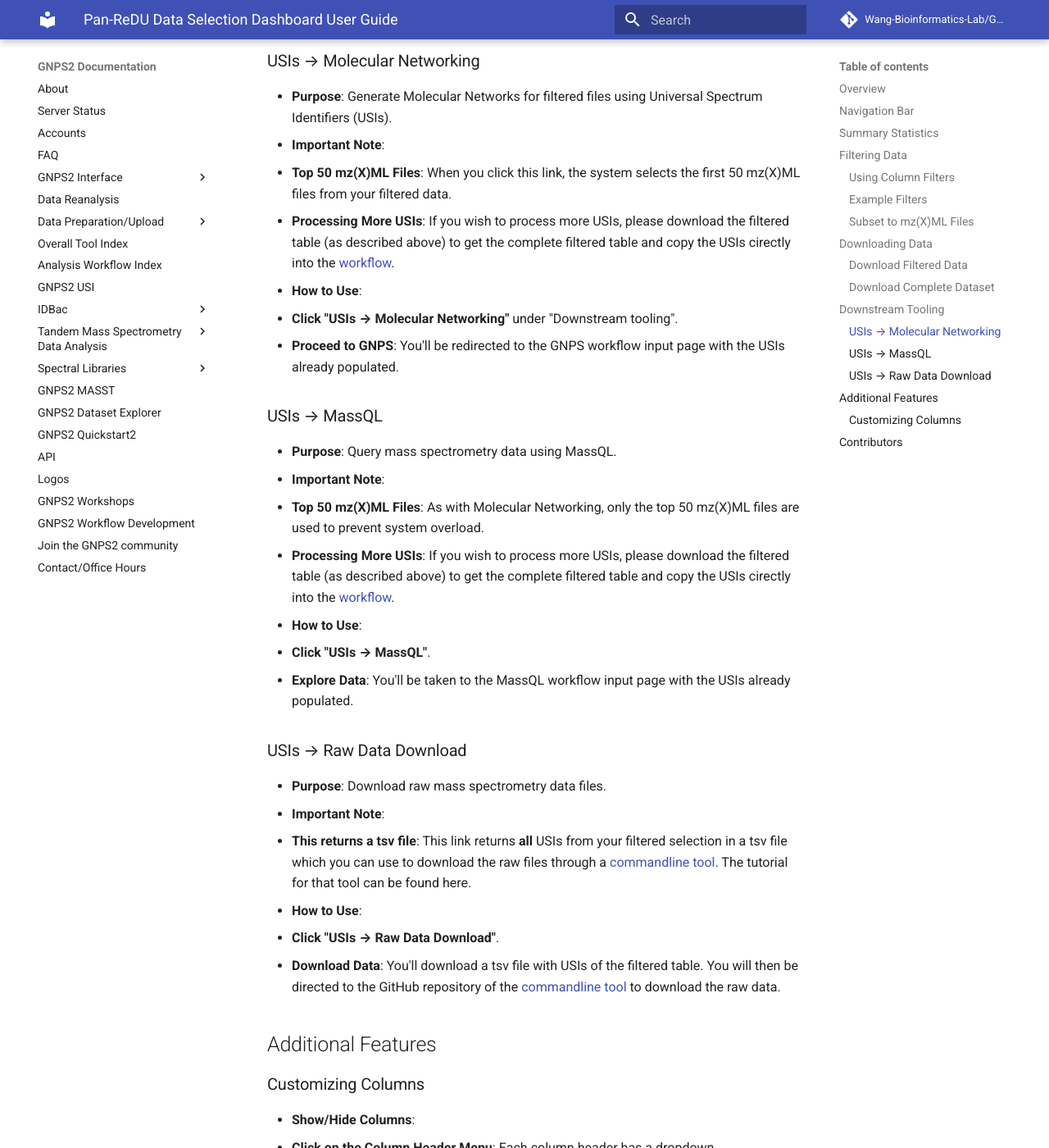
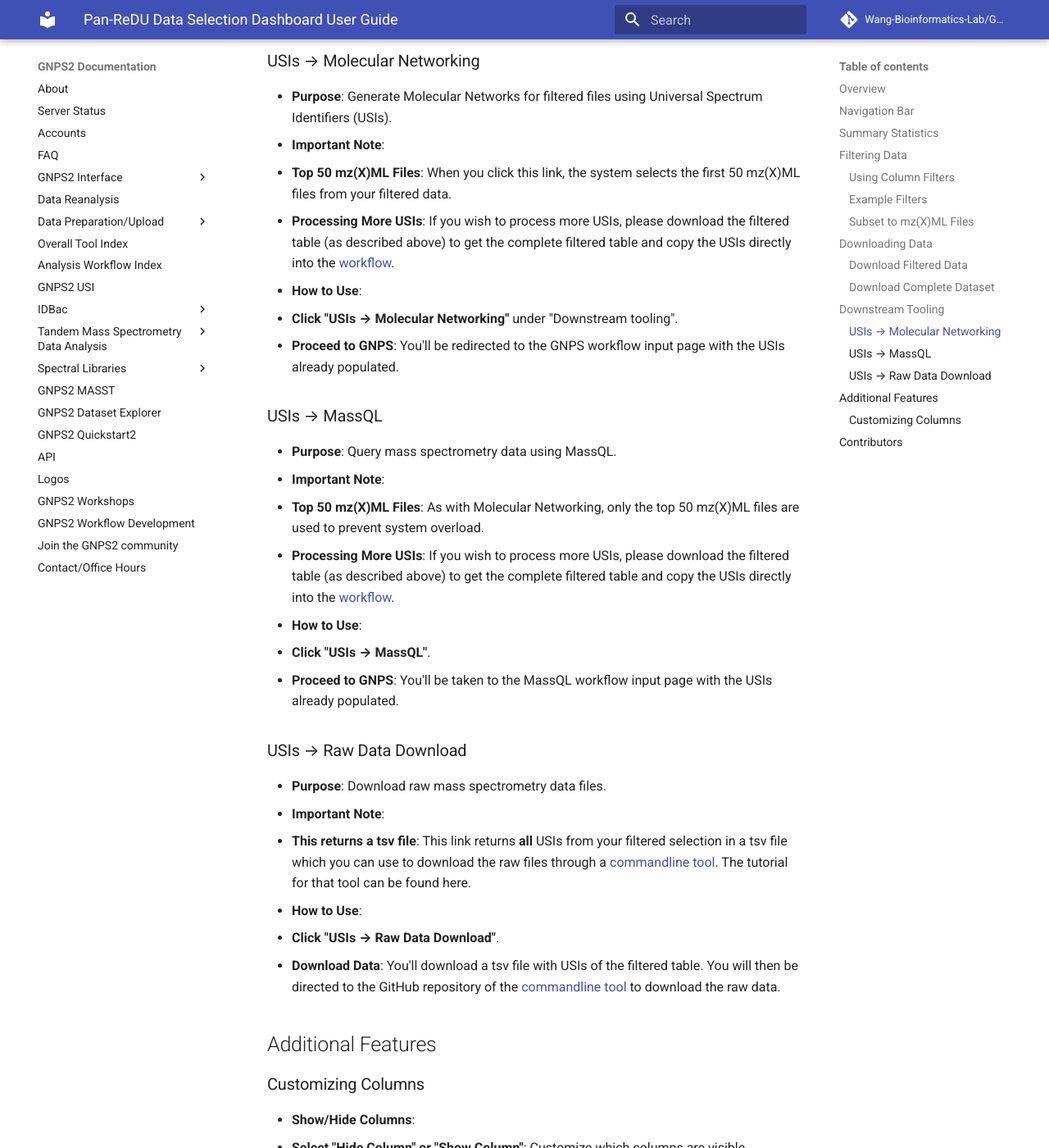
Before and after one commit to Wang-Bioinformatics-Lab/GNPS2_Documentation, an MkDocs documentation site: the page built from docs/ReDU_Dataselection_dashboard.md, in a window 1280 px wide and 1400 px high, scrolled down 3416 px. Shown: the whole window at 82% size. Built offline with MkDocs 1.6.1 and Material for MkDocs 9.7.7, drawn with Linux system fonts in a browser that asks for light colours; comment, search, counter and statistics services are not loaded; some of the changed text lies outside the part shown.

Commit message:
corrections

```diff
--- a/docs/ReDU_Dataselection_dashboard.md
+++ b/docs/ReDU_Dataselection_dashboard.md
@@ -121,7 +121,7 @@
     - **Purpose**: Generate Molecular Networks for filtered files using Universal Spectrum Identifiers (USIs).
     - **Important Note**:
       - **Top 50 mz(X)ML Files**: When you click this link, the system selects the first 50 mz(X)ML files from your filtered data.
-      - **Processing More USIs**: If you wish to process more USIs, please download the filtered table (as described above) to get the complete filtered table and copy the USIs cirectly into the [workflow](https://gnps2.org/workflowinput?workflowname=classical_networking_workflow).
+      - **Processing More USIs**: If you wish to process more USIs, please download the filtered table (as described above) to get the complete filtered table and copy the USIs directly into the [workflow](https://gnps2.org/workflowinput?workflowname=classical_networking_workflow).
     - **How to Use**:
       1. **Click "USIs → Molecular Networking"** under "Downstream tooling".
       2. **Proceed to GNPS**: You'll be redirected to the GNPS workflow input page with the USIs already populated.
@@ -131,10 +131,10 @@
     - **Purpose**: Query mass spectrometry data using MassQL.
     - **Important Note**:
       - **Top 50 mz(X)ML Files**: As with Molecular Networking, only the top 50 mz(X)ML files are used to prevent system overload.
-      - **Processing More USIs**: If you wish to process more USIs, please download the filtered table (as described above) to get the complete filtered table and copy the USIs cirectly into the [workflow](https://gnps2.org/workflowinput?workflowname=massql_workflow).
+      - **Processing More USIs**: If you wish to process more USIs, please download the filtered table (as described above) to get the complete filtered table and copy the USIs directly into the [workflow](https://gnps2.org/workflowinput?workflowname=massql_workflow).
     - **How to Use**:
       1. **Click "USIs → MassQL"**.
-      2. **Explore Data**: You'll be taken to the MassQL workflow input page with the USIs already populated.
+      2. **Proceed to GNPS**: You'll be taken to the MassQL workflow input page with the USIs already populated.
 
     ### USIs → Raw Data Download
 
@@ -150,7 +150,6 @@
     ### Customizing Columns
 
     - **Show/Hide Columns**:
-      - **Click on the Column Header Menu**: Each column header has a dropdown.
       - **Select "Hide Column" or "Show Column"**: Customize which columns are visible.
 
     ## Contributors
```
